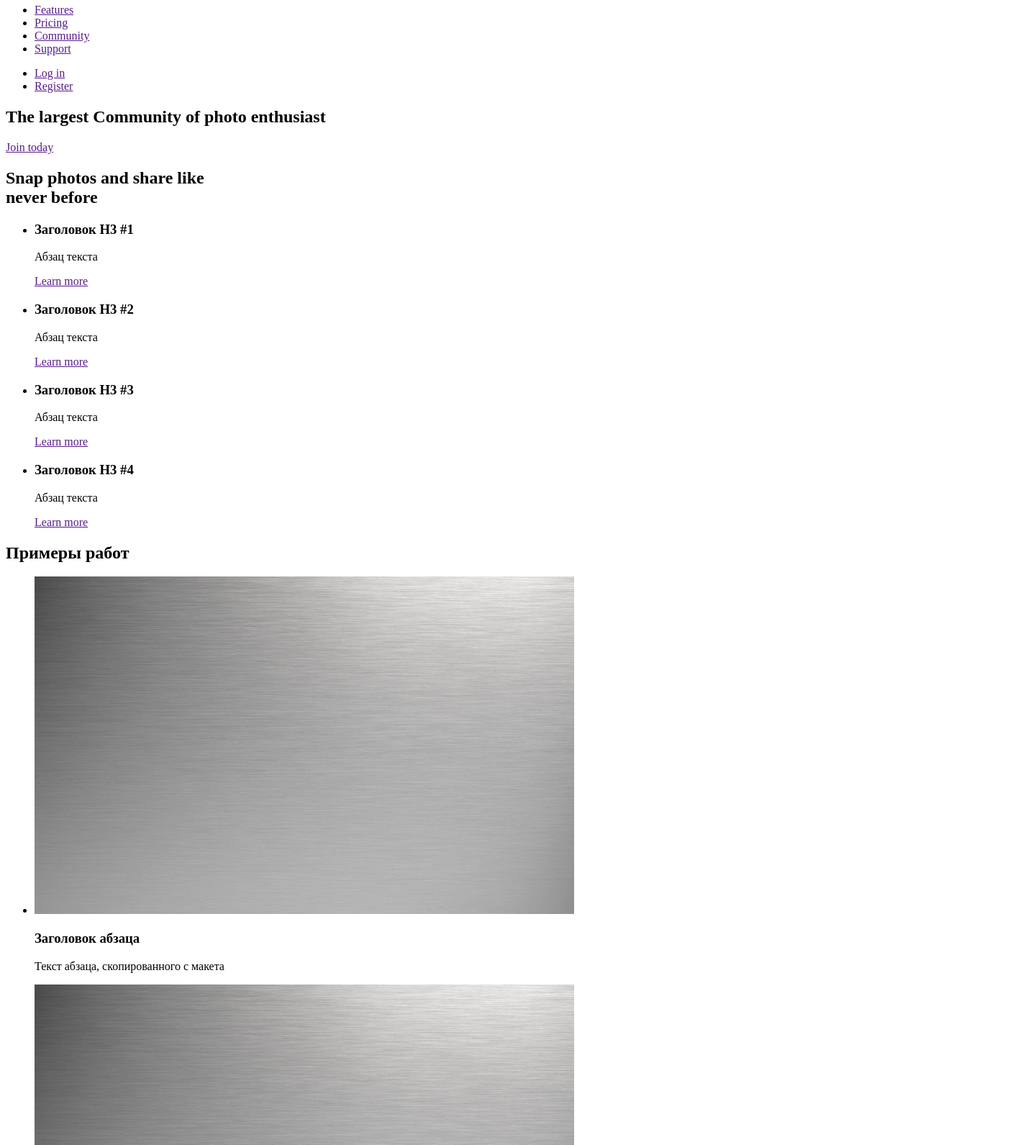
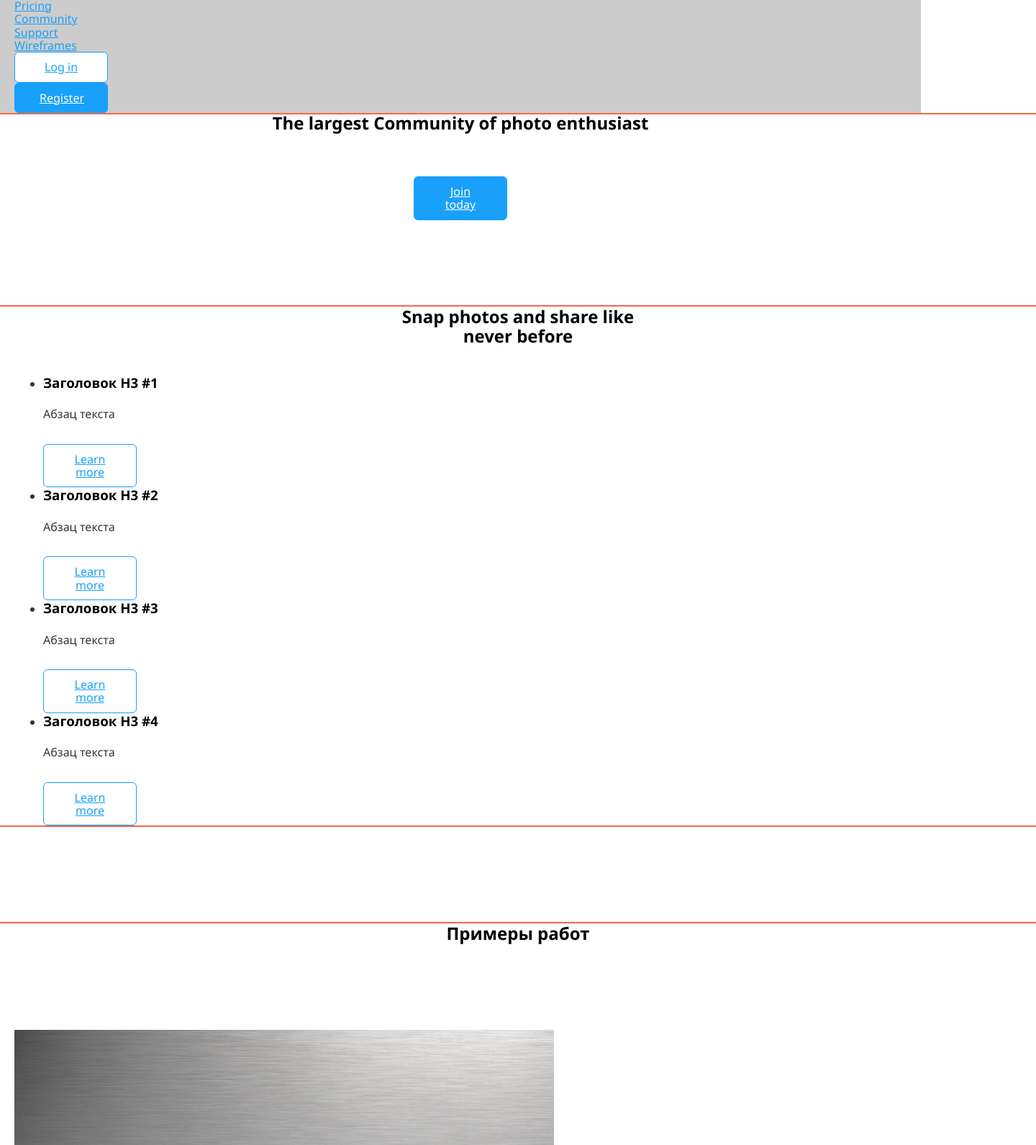
Before and after one commit to Yana122/HTML_CSS-lections, a plain HTML site: page index.html in a window 1280 px wide. Shown: the part 73-1664 px from the top of the page at 72% size, 1440 px wide, since content can reach past the window. Drawn offline with nearby package versions, Linux system fonts and the light colour scheme.

Commit message:
Добавляет центрирование

```diff
--- /dev/null
+++ b/css/styles.css
@@ -0,0 +1,178 @@
+:root {
+    --primary-text-color: rgba(0, 0, 0, 0.8);
+    --title-text-color: #000000;
+    --accent-color: #18A0FB;
+    --primary-white-color: #FFFFFF;
+}
+
+
+body {
+    margin: 0;
+    background-color: #fff;
+    color: var(--primary-text-color);
+
+    font-family: 'Segoe UI', Tahoma, Geneva, Verdana, sans-serif;
+}
+
+/* цвет основного текста #000000 */
+/* вторичный цвет текста  rgba(0, 0, 0, 0.8) */
+/* белый #FFFFFF */
+/* акцент #18A0FB */
+/* вторичный цвет фона #F5F5F5 */
+
+.logo {
+    color: var(--title-text-color);
+}
+
+.logo:hover {
+    --new-accent: red;
+    color: var(--new-accent);
+}
+
+/* убирает точки возле элементов списка */
+.list {
+    padding: 0;
+    margin: 0;
+    list-style: none;
+}
+
+/* site-nav */
+.site-nav .link {
+    color: var(--accent-color);
+}
+
+.site-nav .link:hover,
+.site-nav .link:focus{
+    color: var(--title-text-color);
+}
+
+.site-nav .link.current {
+    color: var(--title-text-color);
+}
+
+/* Page header */
+.page-header {
+    background-color: #ccc;
+}
+
+/* hero */
+.hero {
+    text-align: center;
+}
+
+.hero-title {
+    margin-top: 0;
+    margin-bottom: 60px;
+
+    color: var(--title-text-color);
+}
+
+/* section */
+.section {
+    padding-top: 120px;
+    padding-bottom: 120px;
+    outline: tomato;
+}
+
+.section.no-padding {
+    padding-top: 0;
+    padding-bottom: 0;
+}
+
+
+.section-title {
+    margin-top: 0;
+    margin-bottom: 40px;
+
+    color: var(--title-text-color);
+
+    text-align: center;
+
+}
+
+.section-description {
+    margin-top: 0;
+    margin-bottom: 80px;
+
+    font-size: 36px;
+    line-height: 1.39;
+}
+
+/* Features */
+
+.feature-list .title,
+.work-list .title {
+    margin-top: 0;
+    margin-bottom: 24px;
+
+    color: var(--title-text-color);
+}
+
+/* Works */
+.work-list > .item {
+    padding-top: 80px;
+    padding-bottom: 80px;
+
+    list-style-type: none;
+
+}
+
+.work-list > .item:nth-child(2n) {
+    background-color: red;
+}
+
+.feature-list p {
+    margin-top: 0;
+    margin-bottom: 32px;
+}
+
+/* Button */
+
+.button {
+    display: inline-block;
+    border-radius: 6px;
+    border: 1px solid;
+    padding: 11px 34px;
+    /* min-width: 130px; */
+    width: 130px;
+    text-align: center;
+
+    color: var(--title-text-color);
+    background-color: var(--primary-white-color);
+
+}
+
+.button.primary {
+    border: 1px solid var(--accent-color);
+
+    color: var(--primary-white-color);
+    background-color: var(--accent-color);
+
+}
+
+.button.secondary {
+    border: 1px solid var(--accent-color);
+
+    color: var(--accent-color);
+    background-color: var(--primary-white-color);
+}
+
+html {
+    box-sizing: border-box;
+}
+
+*,
+*::before;
+*::after {
+    box-sizing: inherit;
+}
+
+
+.conteiner {
+    width: 1440px;
+    margin-left: auto;
+    margin-right: auto;
+    padding-left: 20px;
+    padding-right: 20px;
+    outline: 2px solid tomato;
+}
--- a/index.html
+++ b/index.html
@@ -6,89 +6,99 @@
     <meta http-equiv="X-UA-Compatible" content="IE=edge">
     <meta name="viewport" content="width=device-width, initial-scale=1.0">
     <title>Git rules!</title>
+    <link rel="stylesheet" href="https://cdnjs.cloudflare.com/ajax/libs/modern-normalize/1.1.0/modern-normalize.min.css">
+    <link rel="stylesheet" href="./css/styles.css">
 
 </head>
 
 <body>
+
     <!-- Шапка сайта -->
-    <header>
-        <nav>
-            <a href="/">
+
+        <header class="page-header">
+            <nav class="conteiner">
+                <a href="/" class="logo">
                     <img src="./images/лого.png" alt="" width="50">
                     photo
                 </a>
 
-            <ul>
-                <li><a href="">Features</a></li>
-                <li><a href="">Pricing</a></li>
-                <li><a href="">Community</a></li>
-                <li><a href="">Support</a></li>
+                <ul class="site-nav list">
+                    <li><a href="" class="link current">Features</a></li>
+                    <li><a href="" class="link">Pricing</a></li>
+                    <li><a href="" class="link">Community</a></li>
+                    <li><a href="" class="link">Support</a></li>
+                    <li><a href="./wireframes.hlml" class="link">Wireframes</a></li>
                 </ul>
 
-            <ul>
-                <li><a href="">Log in</a></li>
-                <li><a href="">Register</a></li>
+                <ul class="auth-nav list">
+                    <li><a href="" class="button secondary">Log in</a></li>
+                    <li><a href="" class="button primary">Register</a></li>
                 </ul>
             </nav>
         </header>
 
     <main>
         <!-- Герой -->
-        <section>
-            <h1>The largest Community of photo enthusiast</h1>
-            <a href="">Join today</a>
+        <section class="hero">
+            <h1 class="hero-title">The largest Community of photo enthusiast</h1>
+            <a href="" class="button primary">Join today</a>
         </section>
 
         <!-- Преимущества -->
-        <section>
-            <h2>Snap photos and share like <br /> never before</h2>
+        <section class="section">
+            <div class="conteiner">
+                <h2 class="section-title">Snap photos and share like <br /> never before</h2>
 
-            <ul>
+                <ul class="feature-list">
                     <li>
-                    <h3>Заголовок H3 #1</h3>
+                        <h3 class="title">Заголовок H3 #1</h3>
                         <p>Абзац текста</p>
-                    <a href="">Learn more</a>
+                        <a href="" class="button secondary">Learn more</a>
                     </li>
                     <li>
-                    <h3>Заголовок H3 #2</h3>
+                        <h3 class="title">Заголовок H3 #2</h3>
                         <p>Абзац текста</p>
-                    <a href="">Learn more</a>
+                        <a href="" class="button secondary">Learn more</a>
                     </li>
                     <li>
-                    <h3>Заголовок H3 #3</h3>
+                        <h3 class="title">Заголовок H3 #3</h3>
                         <p>Абзац текста</p>
-                    <a href="">Learn more</a>
+                        <a href="" class="button secondary">Learn more</a>
                     </li>
                     <li>
-                    <h3>Заголовок H3 #4</h3>
+                        <h3 class="title">Заголовок H3 #4</h3>
                         <p>Абзац текста</p>
-                    <a href="">Learn more</a>
+                        <a href="" class="button secondary">Learn more</a>
                     </li>
                 </ul>
+            </div>
         </section>
 
         <!-- Примеры работ -->
-        <section>
-            <h2>Примеры работ</h2>
+        <section class="section no-padding">
+            <div class="conteiner">
+                <h2 class="section-title">Примеры работ</h2>
 
-            <ul>
-                <li>
+                <ul class="work-list list">
+                    <li class="item">
                         <img src="./images/greybox.jpg" alt="" width="750" />
-                    <h3>Заголовок абзаца</h3>
+                        <h3 class="title">Заголовок абзаца</h3>
                         <p>Текст абзаца, скопированного с макета</p>
                     </li>
-                <li>
+                    <li class="item">
                         <img src="./images/greybox.jpg" alt="" width="750" />
-                    <h3>Заголовок абзаца #2</h3>
+                        <h3 class="title">Заголовок абзаца #2</h3>
                         <p>Текст абзаца, скопированного с макета</p>
                     </li>
                 </ul>
+            </div>
         </section>
 
-        <!-- Testimonials -->
-        <section>
-            <h2>You are in a good company</h2>
-            <p>Абзац данного заголовка(описание)</p>
+        <!-- Клиенты -->
+        <section class="section">
+            <div class="conteiner">
+                <h2 class="section-title">You are in good company</h2>
+                <p class="section-description">Абзац данного заголовка(описание)</p>
                 <ul>
                     <li>
                         <a href=""><img src="./images/greybox.jpg" alt="Логотип компании" width="150"></a>
@@ -115,14 +125,97 @@
                         <a href=""><img src="./images/greybox.jpg" alt="Логотип компании" width="150"></a>
                     </li>
                 </ul>
+            </div>
         </section>
+
+        <!-- Регистрация -->
+        <section class="section">
+            <div class="conteiner">
+                <p class="section-description">
+                    Текст абзаца: пщьпоккгпргшрвашлдвьыптигоаолвдьмиыуьдфлвжап
+                    кущлвфаыьдвфьаолвыдфжчвсаол
+                </p>
+
+                <div>
+                    <a href="" class="button primary">Join today</a>
+                    <a href="" class="button secondary">Contact us</a>
+                </div>
+            </div>
+        </section>
+
+        <!-- body вариант 2 -->
+        <section>
+            <h2>Заголовок H2</h2>
+            <p>Текст абзаца ууууууууууууууууууууууууууууууууууууууууу</p>
+
+            <ul>
+                <li>
+                    <h3>Xnj jn lkz pfujkjdrf</h3>
+                    <p>Xnj jn lkz pfujkjdrfXnj jn lkz pfujkjdrfXnj jn lkz pfujkjdrf</p>
+                </li>
+                <li>
+                    <h3>Xnj jn lkz pfujkjdrf</h3>
+                    <p>Xnj jn lkz pfujkjdrfXnj jn lkz pfujkjdrfXnj jn lkz pfujkjdrf</p>
+                </li>
+                <li>
+                    <h3>Xnj jn lkz pfujkjdrf</h3>
+                    <p>Xnj jn lkz pfujkjdrfXnj jn lkz pfujkjdrfXnj jn lkz pfujkjdrf</p>
+                </li>
+            </ul>
+        </section>
+
+        <!-- body вариант 3 -->
+        <section>
+            <h2>Заголовок H2</h2>
+            <p>Текст абзаца ууууууууууууууууууууууууууууууууууууууууу</p>
+            <ul>
+                <li>
+                    <img src="./images/greybox.jpg" alt="Квадрат" width = "686" hight = "400">
+                    <h3>какой-то заголовок h3</h3>
+                    <p>какой-то абзац ааааааааааааааааааааааааааааааааааааааааааа</p>
+                </li>
+                <li>
+                    <img src="./images/greybox.jpg" alt="Квадрат" width="686" hight="400">
+                    <h3>какой-то заголовок h3</h3>
+                    <p>какой-то абзац ааааааааааааааааааааааааааааааааааааааааааа</p>
+                </li>
+            </ul>
+
+        </section>
+
     </main>
+
+
 
     <!-- Футер -->
     <footer>
-        Футер
+        <ul>
+            <li><a href="">Mobile app</a></li>
+            <li><a href="">Community</a></li>
+            <li><a href="">Company</a></li>
+        </ul>
+
+        <a href="/">
+            <img src="./images/лого.png" alt="Логотип компании" width="50">
+            photo
+        </a>
+
+        <ul>
+            <li><a href="">Help desk</a></li>
+            <li><a href="">Blog</a></li>
+            <li><a href="">Resources</a></li>
+        </ul>
+
+        <ul>
+            <li><a href="" aria-label="Facebook link">Facebook</a></li>
+            <li><a href="" aria-label="Twitter link">Twitter</a></li>
+            <li><a href="" aria-label="Instagram link">Instagram</a></li>
+            <li><a href="" aria-label="LinkedIn link">LinkedIn</a></li>
+        </ul>
+
+        <p>&copy; Photo Inc. 2019. We love our users!</p>
+
     </footer>
-
 
 
 </body>
--- a/styles.css
+++ /dev/null
@@ -1,4 +0,0 @@
-body {
-    background-color: #fff;
-    color: 2a2a2a;
-}
```
Also changed, not shown: 03-number.js (deleted, +0 -10 lines), script.js (deleted, +0 -19 lines), wireframes.html (added, +23 -0 lines). Lines whose indentation alone changed are shown as unchanged.
